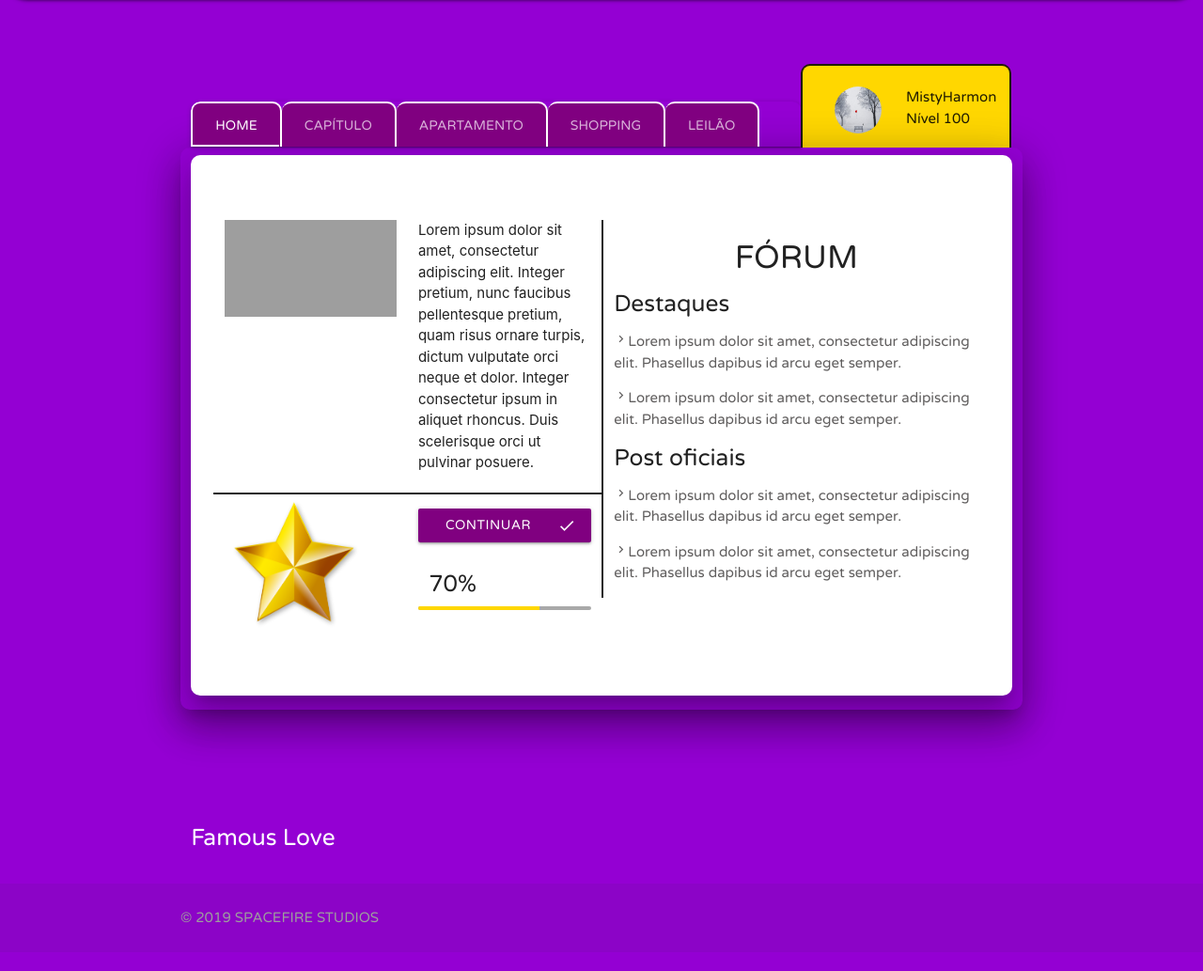
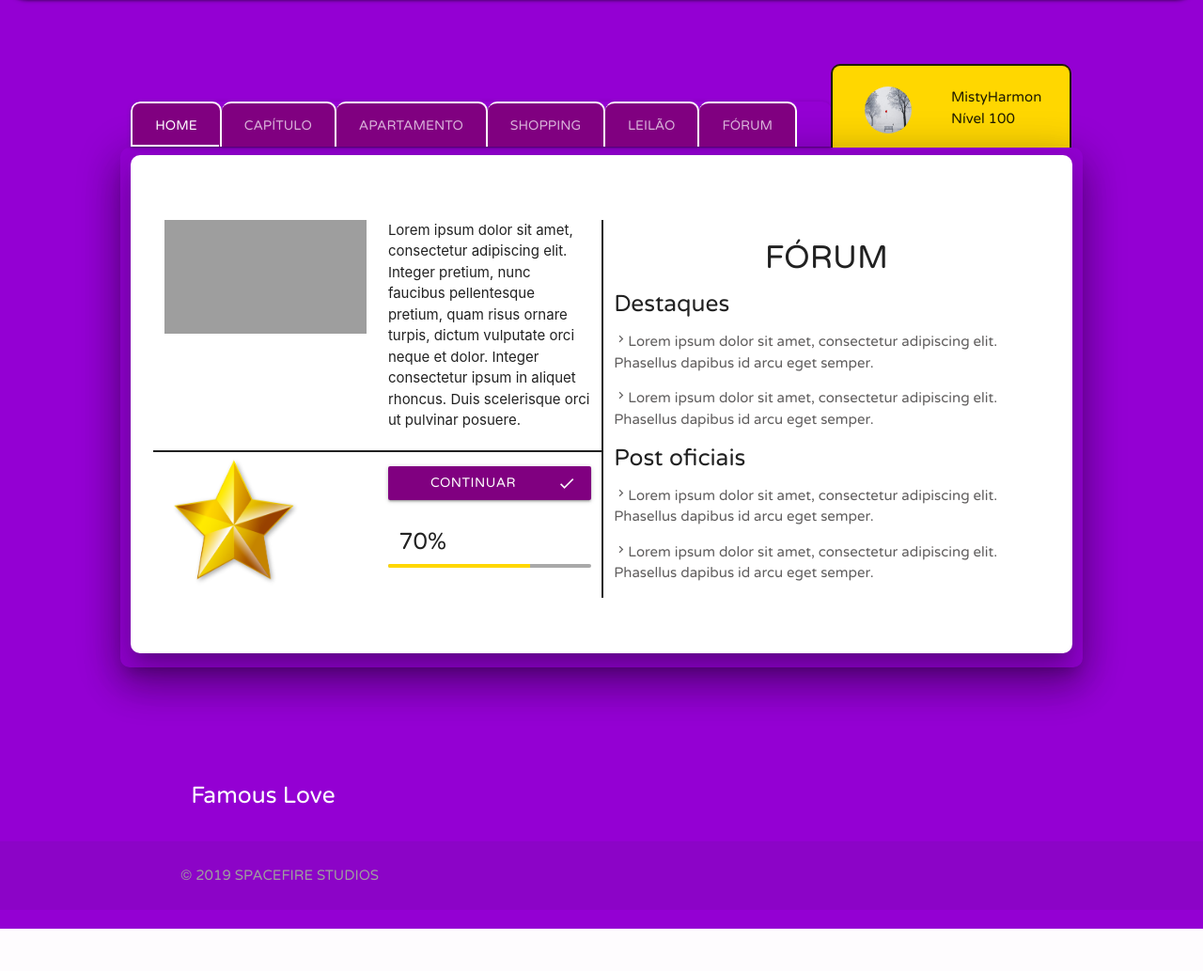
Before and after one commit to DalilaMv/projeto-pessoal, a PHP site: page / in a window 1280 px wide. Shown: the part 64-1097 px from the top of the page at 94% size. After the commit the page ends 1052 px from the top, so only its background shows below. Run offline with PHP 8.4, Linux system fonts and the light colour scheme; some libraries are stand-ins or nearby versions; grey boxes are pictures that could not be loaded.

Commit message:
Index 4.1

```diff
--- a/Site/css/style.css
+++ b/Site/css/style.css
@@ -7,6 +7,11 @@
 .nav-wrapper > ul.center li {
     float: none;
     display: inline-block;
+}
+
+.conter {
+    margin: 0 auto;
+    width: 80%;
 }
 
 /* Distância do topo do NavBar */
--- a/Site/index.php
+++ b/Site/index.php
@@ -30,7 +30,7 @@ require_once('common/navbar.php');
 <body>
     <br><br><br>
 
-    <div class="container">
+    <div class="conter">
         <div class="row">
             <div class="col s9">
                 <nav id="principal" class="nav-extended rd1">
@@ -55,7 +55,7 @@ require_once('common/navbar.php');
                     </div>
                 </div>
             </div>
-            <div class="col s12 m12 112 container z-depth-5 rd2">
+            <div class="col s12 m12 112 conter z-depth-5 rd2">
                 <div class="card-panel z-depth-5 rd2">
                     <div id="home" class="row">
                         <div class="col s12 m12 l12">
```
